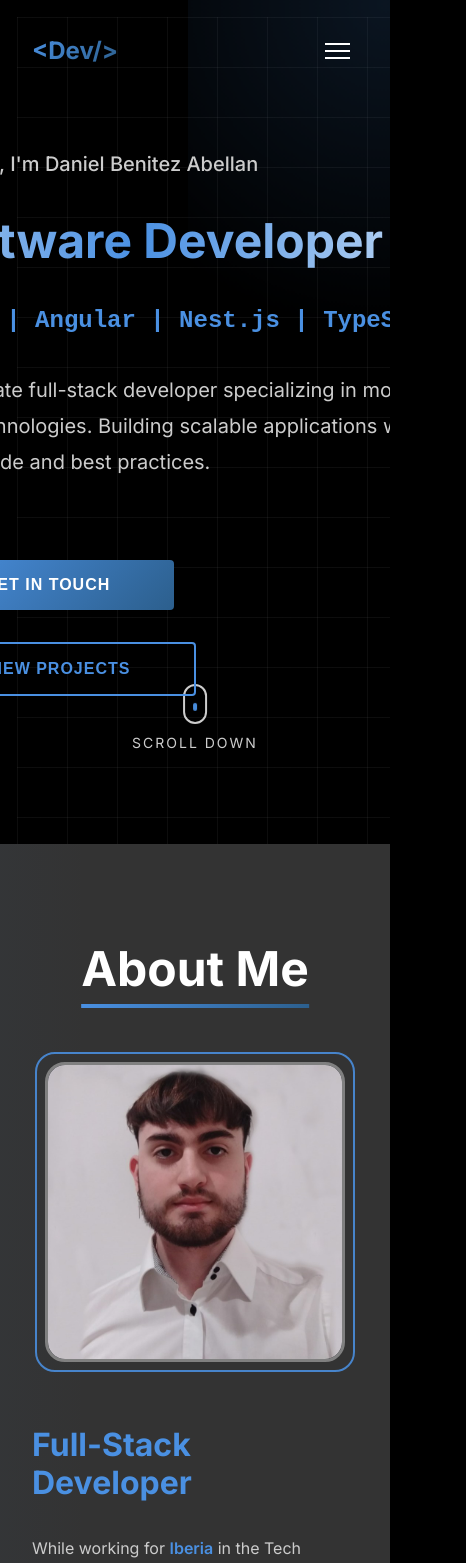
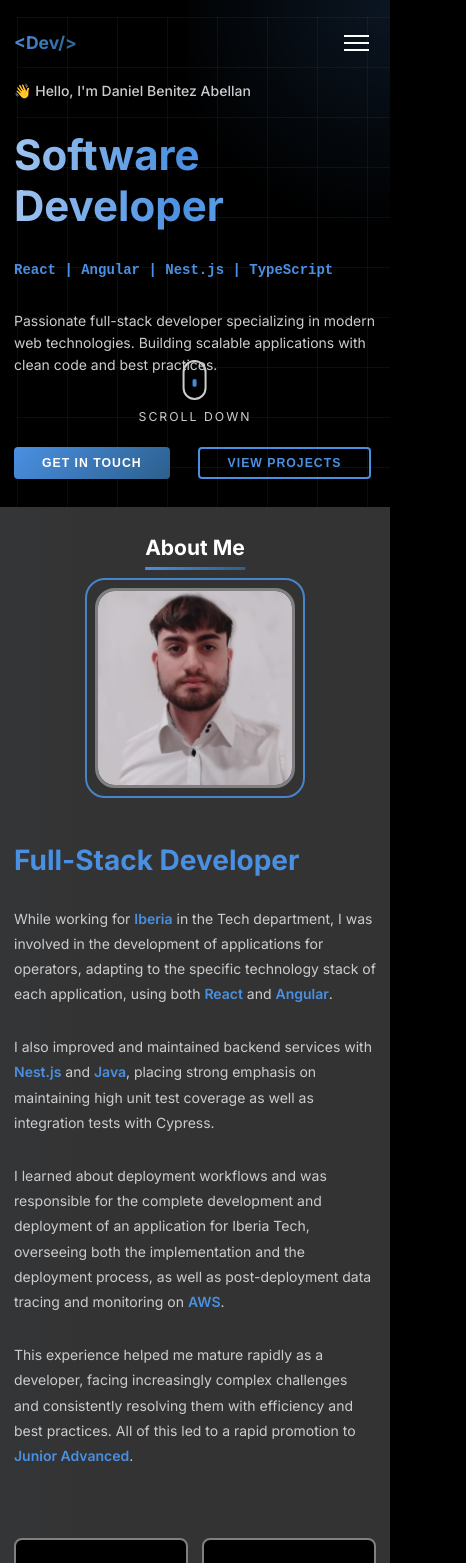
Before and after one commit to ChuDi15/Portfolio, a React (Vite) app: page / in a window 390 px wide. Shown: the top 1563 px of the page, 466 px wide, since content can reach past the window. Built offline with nearby package versions, Linux system fonts and the light colour scheme.

Commit message:
feat: Añadida version movil/responsive

```diff
--- a/src/components/About/About.module.scss
+++ b/src/components/About/About.module.scss
@@ -6,6 +6,14 @@
   background: $color-gray-dark;
   position: relative;
   overflow: hidden;
+
+  @media (max-width: $breakpoint-md) {
+    padding: $spacing-lg 0;
+  }
+
+  @media (max-width: $breakpoint-sm) {
+    padding: $spacing-md 0;
+  }
 
   &::before {
     content: '';
@@ -44,6 +52,10 @@
   max-width: 1200px;
   margin: 0 auto;
   padding: 0 $spacing-md;
+
+  @media (max-width: $breakpoint-sm) {
+    padding: 0 $spacing-sm;
+  }
 }
 
 .title {
@@ -55,6 +67,15 @@
   left: 50%;
   transform: translateX(-50%);
 
+  @media (max-width: $breakpoint-md) {
+    font-size: $font-size-2xl;
+  }
+
+  @media (max-width: $breakpoint-sm) {
+    font-size: $font-size-xl;
+    margin-bottom: $spacing-md;
+  }
+
   &::after {
     content: '';
     position: absolute;
@@ -63,6 +84,10 @@
     width: 100%;
     height: 4px;
     background: $gradient-primary;
+
+    @media (max-width: $breakpoint-sm) {
+      height: 3px;
+    }
   }
 }
 
@@ -89,6 +114,16 @@
   position: relative;
   width: 300px;
   height: 300px;
+
+  @media (max-width: $breakpoint-md) {
+    width: 250px;
+    height: 250px;
+  }
+
+  @media (max-width: $breakpoint-sm) {
+    width: 200px;
+    height: 200px;
+  }
 }
 
 .imagePlaceholder {
@@ -189,6 +224,11 @@
   grid-template-columns: repeat(auto-fit, minmax(120px, 1fr));
   gap: $spacing-md;
   margin-top: $spacing-md;
+
+  @media (max-width: $breakpoint-sm) {
+    grid-template-columns: repeat(2, 1fr);
+    gap: $spacing-sm;
+  }
 }
 
 .stat {
@@ -199,10 +239,18 @@
   border-radius: 8px;
   transition: all $transition-medium;
 
+  @media (max-width: $breakpoint-sm) {
+    padding: $spacing-sm;
+  }
+
   &:hover {
     border-color: $color-blue-metallic;
     transform: translateY(-5px);
     box-shadow: 0 10px 30px rgba($color-blue-metallic, 0.2);
+
+    @media (max-width: $breakpoint-sm) {
+      transform: translateY(-2px);
+    }
   }
 }
 
@@ -211,6 +259,10 @@
   font-weight: 700;
   @include metallic-text;
   margin-bottom: $spacing-xs;
+
+  @media (max-width: $breakpoint-sm) {
+    font-size: $font-size-2xl;
+  }
 }
 
 .statLabel {
--- a/src/components/Contact/Contact.tsx
+++ b/src/components/Contact/Contact.tsx
@@ -90,14 +90,7 @@ const Contact = () => {
 
         <div className={styles.content}>
           <div className={styles.info}>
-            <div className={styles.infoCard}>
-              <div className={styles.cardIcon}>📧</div>
-              <h3 className={styles.cardTitle}>Email</h3>
-              <p className={styles.cardText}>DanielD2011@outlook.com</p>
-              <a href="DanielD2011@outlook.com" className={styles.cardLink}>
-                Send a message →
-              </a>
-            </div>
+
 
             <div className={styles.infoCard}>
               <div className={styles.cardIcon}>💼</div>
--- a/src/components/Experience/Experience.module.scss
+++ b/src/components/Experience/Experience.module.scss
@@ -5,6 +5,14 @@
   padding: $spacing-xl 0;
   background: $color-gray-dark;
   position: relative;
+
+  @media (max-width: $breakpoint-md) {
+    padding: $spacing-lg 0;
+  }
+
+  @media (max-width: $breakpoint-sm) {
+    padding: $spacing-md 0;
+  }
 
   &.visible {
     .timelineItem {
@@ -54,11 +62,15 @@
   &::before {
     content: '';
     position: absolute;
-    left: 30px;
+    left: 20px;
     top: 0;
     bottom: 0;
     width: 2px;
     background: $gradient-primary;
+
+    @media (max-width: $breakpoint-sm) {
+      left: 15px;
+    }
 
     @include respond-to('md') {
       left: 50%;
@@ -73,10 +85,17 @@
   opacity: 0;
   transform: translateX(-50px);
   animation: slideInLeft 0.8s ease-out forwards;
+  padding-left: $spacing-lg;
+
+  @media (max-width: $breakpoint-sm) {
+    margin-bottom: $spacing-lg;
+    padding-left: $spacing-md;
+  }
 
   @include respond-to('md') {
     width: 50%;
     padding-right: $spacing-lg;
+    padding-left: 0;
 
     &:nth-child(even) {
       margin-left: auto;
@@ -134,7 +153,7 @@
 
 .timelineDot {
   position: absolute;
-  left: 35px;
+  left: 25px;
   top: 20px;
   width: 30px;
   height: 30px;
@@ -143,6 +162,13 @@
   border-radius: 50%;
   @include flex-center;
   z-index: 2;
+
+  @media (max-width: $breakpoint-sm) {
+    left: 15px;
+    width: 25px;
+    height: 25px;
+    border-width: 2px;
+  }
 
   @include respond-to('md') {
     left: 100%;
--- a/src/components/Footer/Footer.module.scss
+++ b/src/components/Footer/Footer.module.scss
@@ -6,6 +6,10 @@
   padding: $spacing-lg 0 $spacing-md;
   border-top: 2px solid $color-gray;
   position: relative;
+
+  @media (max-width: $breakpoint-sm) {
+    padding: $spacing-md 0 $spacing-sm;
+  }
 
   &::before {
     content: '';
@@ -29,6 +33,13 @@
   flex-wrap: wrap;
   gap: $spacing-md;
   margin-bottom: $spacing-md;
+
+  @media (max-width: $breakpoint-sm) {
+    flex-direction: column;
+    align-items: center;
+    text-align: center;
+    gap: $spacing-sm;
+  }
 }
 
 .left {
--- a/src/components/Header/Header.module.scss
+++ b/src/components/Header/Header.module.scss
@@ -24,11 +24,19 @@
   margin: 0 auto;
   padding: 0 $spacing-md;
   @include flex-between;
+
+  @media (max-width: $breakpoint-sm) {
+    padding: 0 $spacing-sm;
+  }
 }
 
 .logo {
   font-size: $font-size-xl;
   font-weight: 700;
+
+  @media (max-width: $breakpoint-sm) {
+    font-size: $font-size-lg;
+  }
 }
 
 .logoText {
--- a/src/components/Hero/Hero.module.scss
+++ b/src/components/Hero/Hero.module.scss
@@ -9,6 +9,17 @@
   position: relative;
   overflow: hidden;
   padding: $spacing-xl $spacing-md;
+
+  @media (max-width: $breakpoint-md) {
+    padding: $spacing-lg $spacing-md;
+    min-height: auto;
+    padding-top: 100px;
+  }
+
+  @media (max-width: $breakpoint-sm) {
+    padding: $spacing-md $spacing-sm;
+    padding-top: 80px;
+  }
 }
 
 .background {
@@ -91,6 +102,10 @@
   font-size: $font-size-lg;
   color: $color-gray-light;
   font-weight: 500;
+
+  @media (max-width: $breakpoint-sm) {
+    font-size: $font-size-base;
+  }
 }
 
 .wave {
@@ -138,6 +153,17 @@
   white-space: nowrap;
   overflow: hidden;
   animation: typing 3.5s steps(40, end), blink 0.75s step-end infinite;
+
+  @media (max-width: $breakpoint-md) {
+    font-size: $font-size-lg;
+  }
+
+  @media (max-width: $breakpoint-sm) {
+    font-size: $font-size-base;
+    white-space: normal;
+    border-right: none;
+    animation: none;
+  }
 }
 
 @keyframes typing {
@@ -163,6 +189,11 @@
   color: $color-gray-light;
   line-height: 1.8;
   max-width: 600px;
+
+  @media (max-width: $breakpoint-sm) {
+    font-size: $font-size-base;
+    line-height: 1.6;
+  }
 }
 
 .cta {
@@ -179,6 +210,12 @@
   font-size: $font-size-base;
   border-radius: 4px;
   min-width: 160px;
+
+  @media (max-width: $breakpoint-sm) {
+    padding: $spacing-xs $spacing-md;
+    font-size: $font-size-sm;
+    min-width: 140px;
+  }
 }
 
 .btnPrimary {
--- a/src/components/Projects/Projects.module.scss
+++ b/src/components/Projects/Projects.module.scss
@@ -5,6 +5,14 @@
   padding: $spacing-xl 0;
   background: $color-black;
   position: relative;
+
+  @media (max-width: $breakpoint-md) {
+    padding: $spacing-lg 0;
+  }
+
+  @media (max-width: $breakpoint-sm) {
+    padding: $spacing-md 0;
+  }
 
   &.visible {
     .card {
@@ -64,6 +72,11 @@
   font-size: $font-size-sm;
   border-radius: 4px;
 
+  @media (max-width: $breakpoint-sm) {
+    padding: $spacing-xs $spacing-sm;
+    font-size: 0.75rem;
+  }
+
   &:hover {
     border-color: $color-blue-metallic;
     color: $color-blue-metallic;
@@ -80,6 +93,11 @@
   display: grid;
   grid-template-columns: repeat(auto-fill, minmax(320px, 1fr));
   gap: $spacing-lg;
+
+  @media (max-width: $breakpoint-sm) {
+    grid-template-columns: 1fr;
+    gap: $spacing-md;
+  }
 }
 
 .card {
@@ -95,10 +113,18 @@
   animation: fadeInUp 0.6s ease-out forwards;
   overflow: hidden;
 
+  @media (max-width: $breakpoint-sm) {
+    padding: $spacing-sm;
+  }
+
   &:hover {
     border-color: $color-blue-metallic;
     transform: translateY(-10px);
     box-shadow: 0 20px 50px rgba($color-blue-metallic, 0.3);
+
+    @media (max-width: $breakpoint-sm) {
+      transform: translateY(-5px);
+    }
 
     .cardGlow {
       opacity: 1;
--- a/src/components/Projects/Projects.tsx
+++ b/src/components/Projects/Projects.tsx
@@ -17,13 +17,13 @@ const Projects = () => {
     {
       title: 'Operator Management System',
       description: 'Complete web application for Iberia operators with real-time data synchronization, built with React and integrated with backend services.',
-      technologies: ['React', 'TypeScript', 'Redux', 'REST API'],
+      technologies: ['React', 'TypeScript', 'REST API'],
       category: 'Web App'
     },
     {
       title: 'Flight Tracking Dashboard',
       description: 'Real-time flight monitoring dashboard with interactive data visualization and alert systems for aviation operations.',
-      technologies: ['Angular', 'RxJS', 'D3.js', 'WebSocket'],
+      technologies: ['Angular', 'RxJS', 'PrimeNG', 'WebSocket'],
       category: 'Dashboard'
     },
     {
--- a/src/components/Skills/Skills.module.scss
+++ b/src/components/Skills/Skills.module.scss
@@ -5,6 +5,14 @@
   padding: $spacing-xl 0;
   background: $color-black;
   position: relative;
+
+  @media (max-width: $breakpoint-md) {
+    padding: $spacing-lg 0;
+  }
+
+  @media (max-width: $breakpoint-sm) {
+    padding: $spacing-md 0;
+  }
 
   &.visible {
     .card {
@@ -53,6 +61,11 @@
   gap: $spacing-md;
   margin-bottom: $spacing-xl;
 
+  @media (max-width: $breakpoint-sm) {
+    grid-template-columns: repeat(2, 1fr);
+    gap: $spacing-sm;
+  }
+
   @include respond-to('sm') {
     grid-template-columns: repeat(auto-fit, minmax(180px, 1fr));
   }
@@ -72,10 +85,18 @@
   transform: translateY(30px);
   animation: fadeInUp 0.6s ease-out forwards;
 
+  @media (max-width: $breakpoint-sm) {
+    padding: $spacing-md $spacing-sm;
+  }
+
   &:hover {
     border-color: $color-blue-metallic;
     transform: translateY(-10px) scale(1.05);
     box-shadow: 0 15px 40px rgba($color-blue-metallic, 0.3);
+
+    @media (max-width: $breakpoint-sm) {
+      transform: translateY(-5px) scale(1.02);
+    }
 
     .icon {
       transform: scale(1.2) rotate(360deg);
@@ -116,6 +137,10 @@
   font-size: 3rem;
   transition: all $transition-slow;
   filter: grayscale(0.5);
+
+  @media (max-width: $breakpoint-sm) {
+    font-size: 2.5rem;
+  }
 
   .card:hover & {
     filter: grayscale(0);
--- a/src/styles/global.scss
+++ b/src/styles/global.scss
@@ -13,6 +13,10 @@
 html {
   scroll-behavior: smooth;
   font-size: 16px;
+
+  @media (max-width: $breakpoint-sm) {
+    font-size: 14px;
+  }
 }
 
 body {
@@ -92,11 +96,23 @@ a {
   max-width: 1200px;
   margin: 0 auto;
   padding: 0 $spacing-md;
+
+  @media (max-width: $breakpoint-sm) {
+    padding: 0 $spacing-sm;
+  }
 }
 
 .section {
   padding: $spacing-xl 0;
   position: relative;
+
+  @media (max-width: $breakpoint-md) {
+    padding: $spacing-lg 0;
+  }
+
+  @media (max-width: $breakpoint-sm) {
+    padding: $spacing-md 0;
+  }
 }
 
 .section-title {
```
Also changed, not shown: src/components/Contact/Contact.module.scss (+29 -0 lines).
